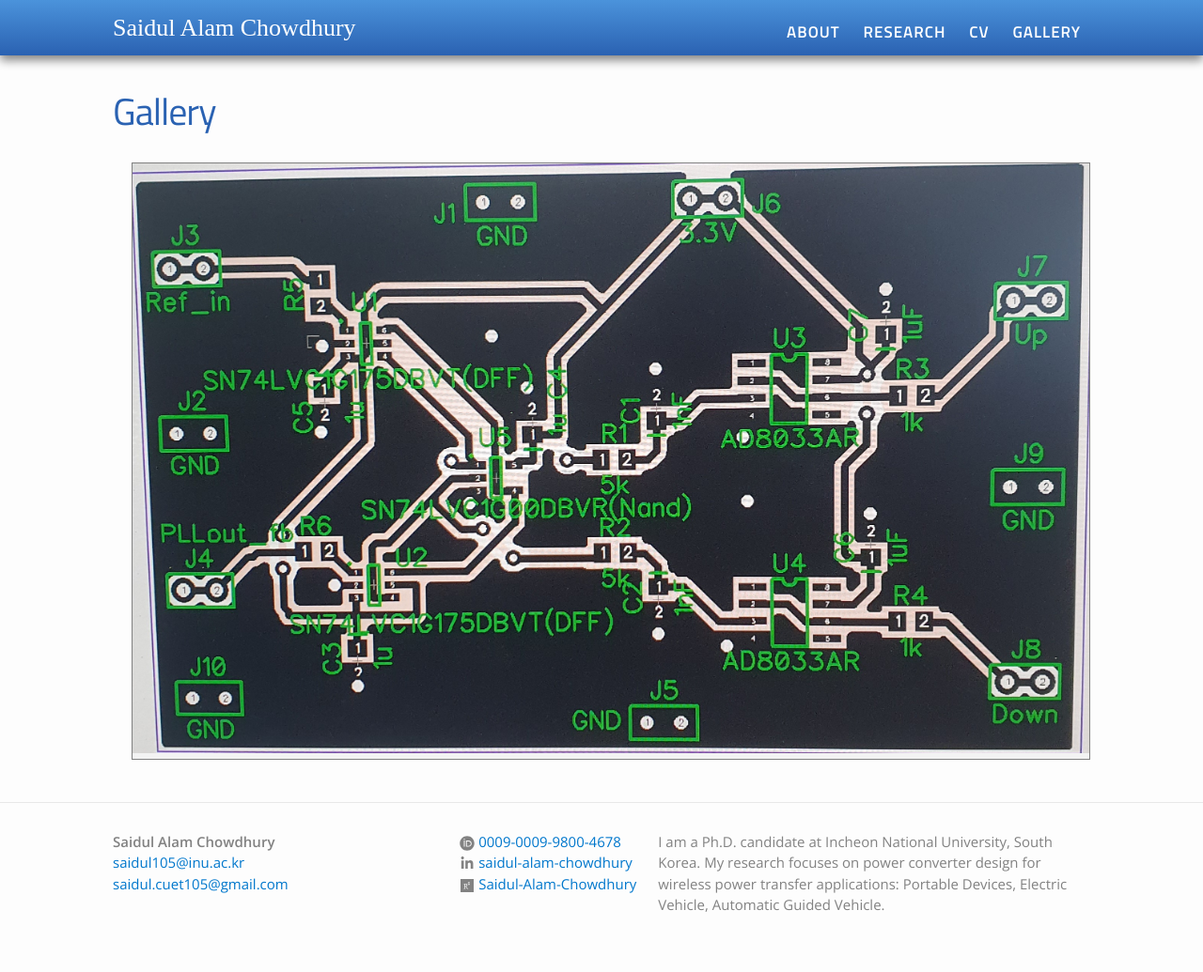
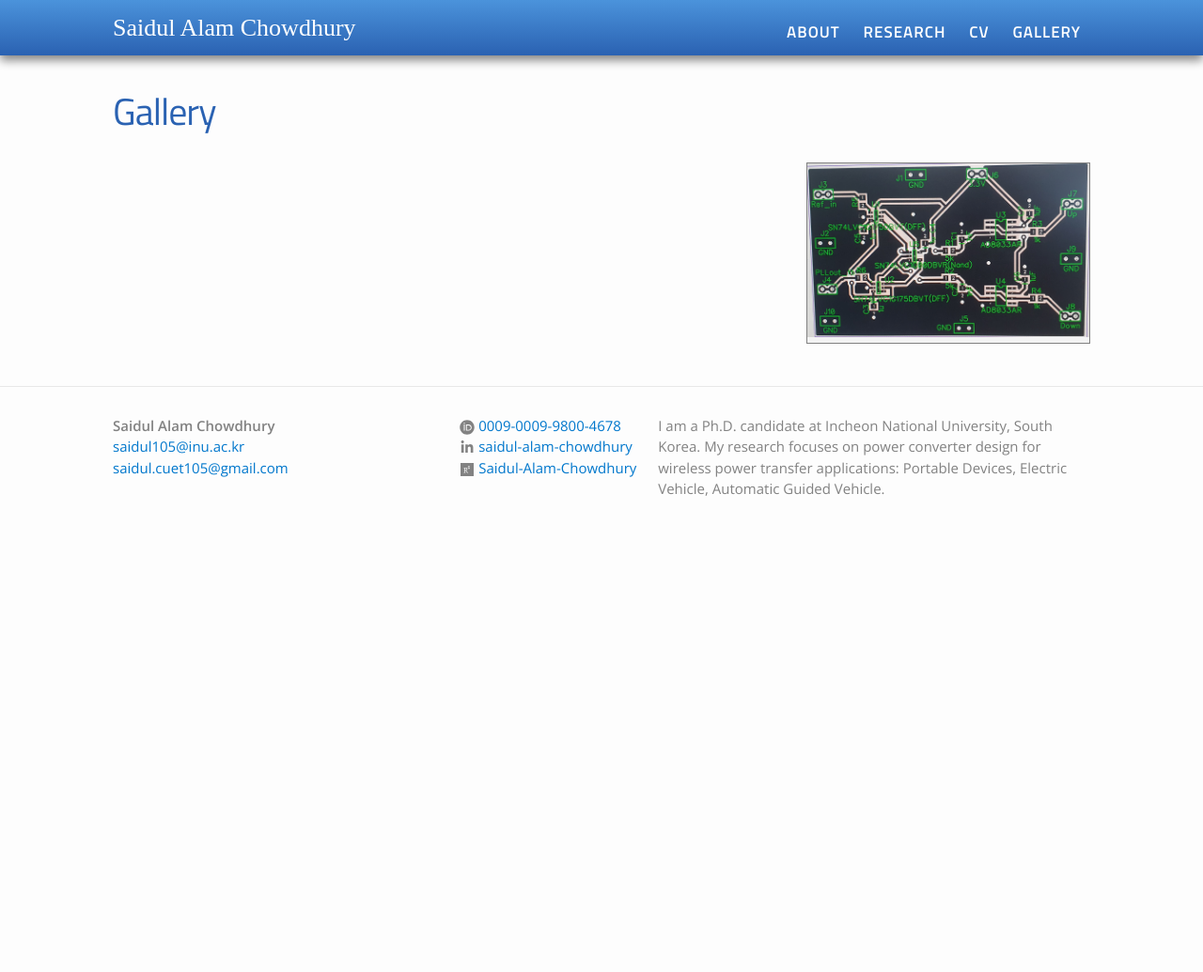
Before and after one commit to saidul105/saidul105.github.io, a Jekyll site: the page built from blog.md, in a window 1280 px wide. Shown: the whole page at 94% size. Built offline with Jekyll 4.4.1, drawn with Linux system fonts in a browser that asks for light colours; after the commit the page ends 900 px from its top, so only the background shows below that.

Commit message:
Update blog.md

```diff
--- a/blog.md
+++ b/blog.md
@@ -6,4 +6,4 @@
 
 
 
-{% include image.html url="/20230531_165732.jpg" caption="" width=1200 align="right" %}
+{% include image.html url="/20230531_165732.jpg" caption="" width=300 align="right" %}
```
